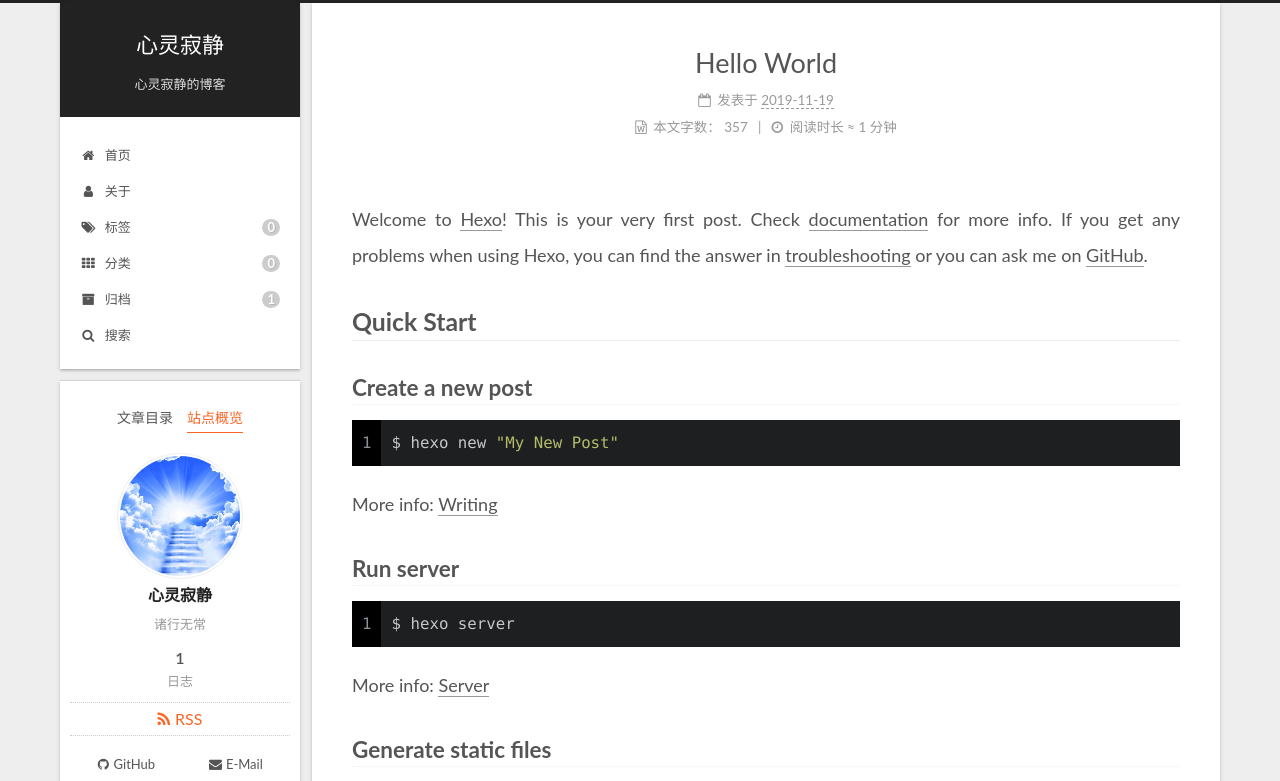
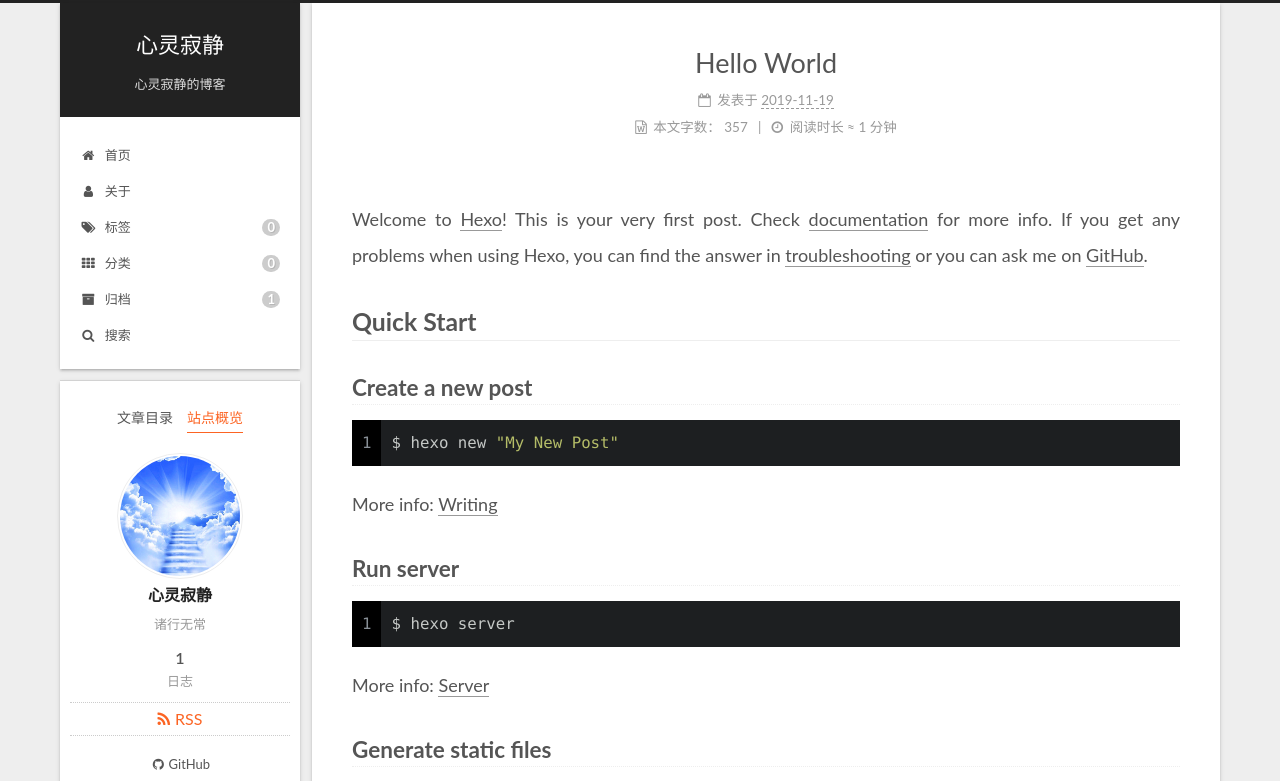
Before and after one commit to xljj/xljj.github.io, a plain HTML site: page 2019/11/19/hello-world/index.html in a window 1280 px wide. Both pictures are taken after a click on the item "站点概览". Shown: the top 781 px of the page. Drawn offline with Linux system fonts and the light colour scheme; some packages are replaced by stand-ins of ours; a script that the page names is missing.

Commit message:
Signed-off-by: xljj <49269076+xljj@users.noreply.github.com>

```diff
--- a/2019/11/19/hello-world/index.html
+++ b/2019/11/19/hello-world/index.html
@@ -383,9 +383,6 @@
       <span class="links-of-author-item">
         <a href="https://github.com/yourname" title="GitHub → https:&#x2F;&#x2F;github.com&#x2F;yourname" rel="noopener" target="_blank"><i class="fa fa-fw fa-github"></i>GitHub</a>
       </span>
-      <span class="links-of-author-item">
-        <a href="/mailto:1515755608@qq.com" title="E-Mail → mailto:1515755608@qq.com" rel="noopener" target="_blank"><i class="fa fa-fw fa-envelope"></i>E-Mail</a>
-      </span>
   </div>
 
 
--- a/css/main.css
+++ b/css/main.css
@@ -1189,7 +1189,7 @@ pre .javascript .function {
 }
 .links-of-author a::before,
 .links-of-author span.exturl::before {
-  background: #4152be;
+  background: #3dfeff;
   border-radius: 50%;
   content: ' ';
   display: inline-block;
```
Also changed, not shown: about/index.html (+0 -3 lines), archives/2019/11/index.html (+0 -3 lines), archives/2019/index.html (+0 -3 lines), archives/index.html (+0 -3 lines), categories/index.html (+0 -3 lines), index.html (+0 -3 lines), tags/index.html (+0 -3 lines).
